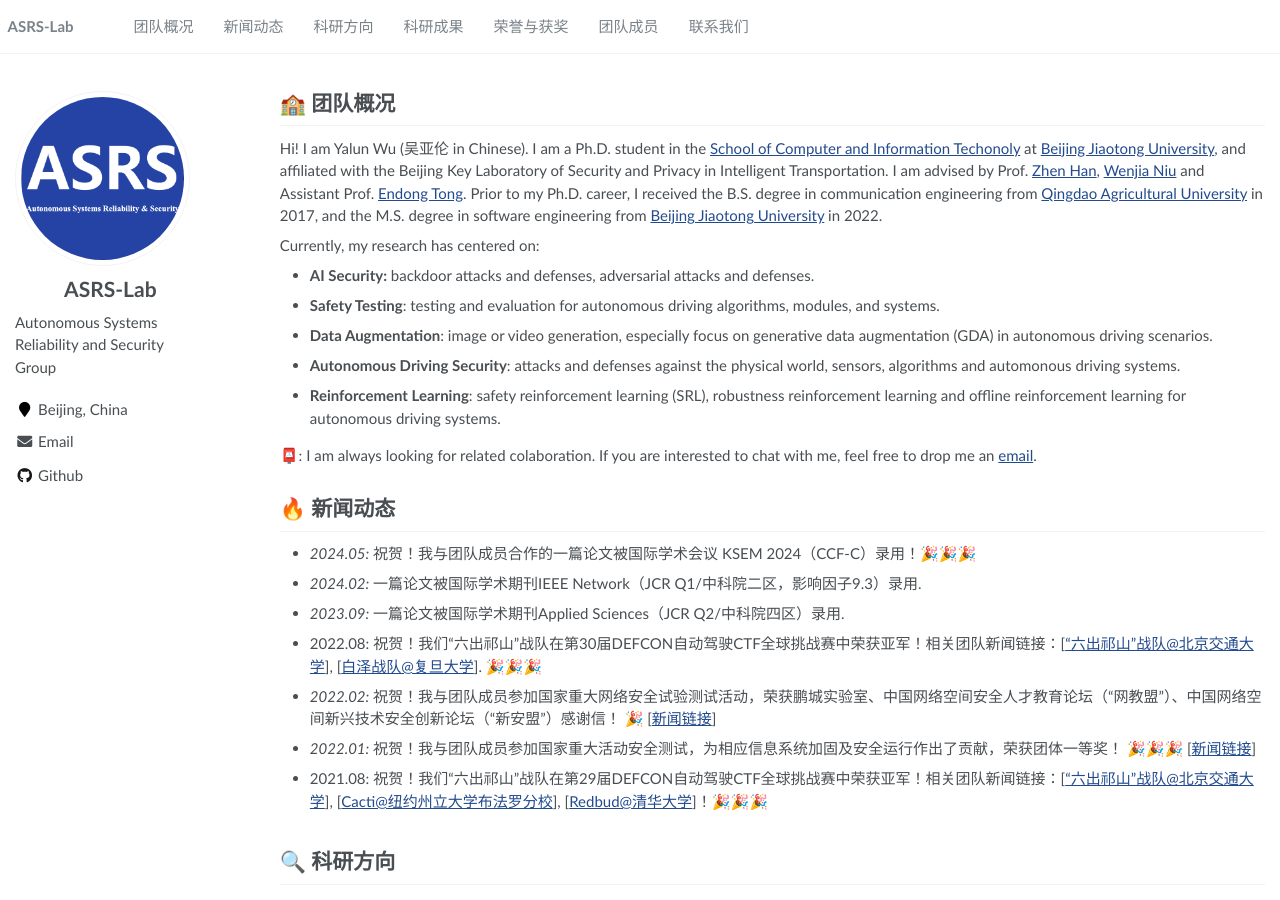
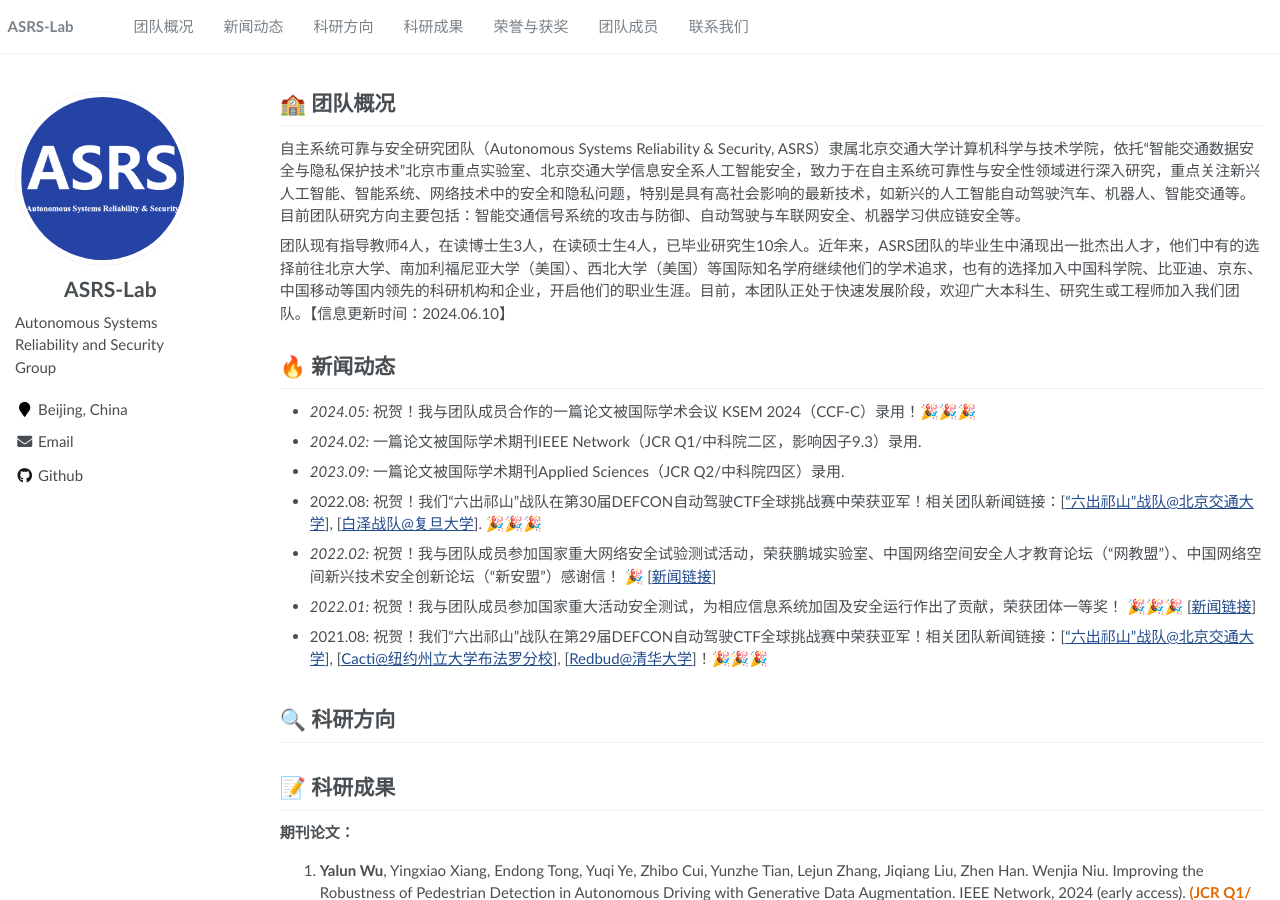
Before and after one commit to ASRS-Lab/ASRS-Lab.github.io, a Jekyll site: the page built from _pages/about.md, in a window 1280 px wide and 900 px high. Built offline with Jekyll 4.4.1, drawn with Linux system fonts in a browser that asks for light colours.

Commit message:
更新团队概况

```diff
--- a/_pages/about.md
+++ b/_pages/about.md
@@ -19,24 +19,12 @@ redirect_from:
 
 # 🏫 团队概况
 
-Hi! I am Yalun Wu (吴亚伦 in Chinese). I am a Ph.D. student in the [School of Computer and Information Techonoly](https://scit.bjtu.edu.cn/)  at [Beijing Jiaotong University](https://bjtu.edu.cn/), and affiliated with the Beijing Key Laboratory of Security and Privacy in Intelligent Transportation. I am advised by Prof. [Zhen Han](http://faculty.bjtu.edu.cn/5608/), [Wenjia Niu](http://faculty.bjtu.edu.cn/9120/) and Assistant Prof. [Endong Tong](http://faculty.bjtu.edu.cn/9306/). Prior to my Ph.D. career, I received the B.S. degree in communication engineering from [Qingdao Agricultural University](https://www.qau.edu.cn/) in 2017, and the M.S. degree in software engineering from [Beijing Jiaotong University](https://bjtu.edu.cn/) in 2022.
+自主系统可靠与安全研究团队（Autonomous Systems Reliability & Security, ASRS）隶属北京交通大学计算机科学与技术学院，依托“智能交通数据安全与隐私保护技术”北京市重点实验室、北京交通大学信息安全系人工智能安全，致力于在自主系统可靠性与安全性领域进行深入研究，重点关注新兴人工智能、智能系统、网络技术中的安全和隐私问题，特别是具有高社会影响的最新技术，如新兴的人工智能自动驾驶汽车、机器人、智能交通等。目前团队研究方向主要包括：智能交通信号系统的攻击与防御、自动驾驶与车联网安全、机器学习供应链安全等。
 
-Currently, my research has centered on:
-
-- **AI Security:** backdoor attacks and defenses, adversarial attacks and defenses.
-
-* **Safety Testing**:  testing and evaluation for autonomous driving algorithms, modules, and systems.
-
-* **Data Augmentation**: image or video generation, especially focus on generative data augmentation (GDA) in autonomous driving scenarios.
-
-* **Autonomous Driving Security**: attacks and defenses against the physical world, sensors, algorithms and automonous driving systems.
-
-* **Reinforcement Learning**: safety reinforcement learning (SRL), robustness reinforcement learning and offline reinforcement learning for autonomous driving systems.
-
-📮: I am always looking for related colaboration. If you are interested to chat with me, feel free to drop me an <a href="mailto:wuyalun1@bjtu.edu.cn" target="_blank">email</a>.
-
+团队现有指导教师4人，在读博士生3人，在读硕士生4人，已毕业研究生10余人。近年来，ASRS团队的毕业生中涌现出一批杰出人才，他们中有的选择前往北京大学、南加利福尼亚大学（美国）、西北大学（美国）等国际知名学府继续他们的学术追求，也有的选择加入中国科学院、比亚迪、京东、中国移动等国内领先的科研机构和企业，开启他们的职业生涯。目前，本团队正处于快速发展阶段，欢迎广大本科生、研究生或工程师加入我们团队。【信息更新时间：2024.06.10】
 
 <span class='anchor' id='News'></span>
+
 # 🔥 新闻动态
 - *2024.05:* 祝贺！我与团队成员合作的一篇论文被国际学术会议 KSEM 2024（CCF-C）录用！🎉🎉🎉
 - *2024.02:* 一篇论文被国际学术期刊IEEE Network（JCR Q1/中科院二区，影响因子9.3）录用.
```
